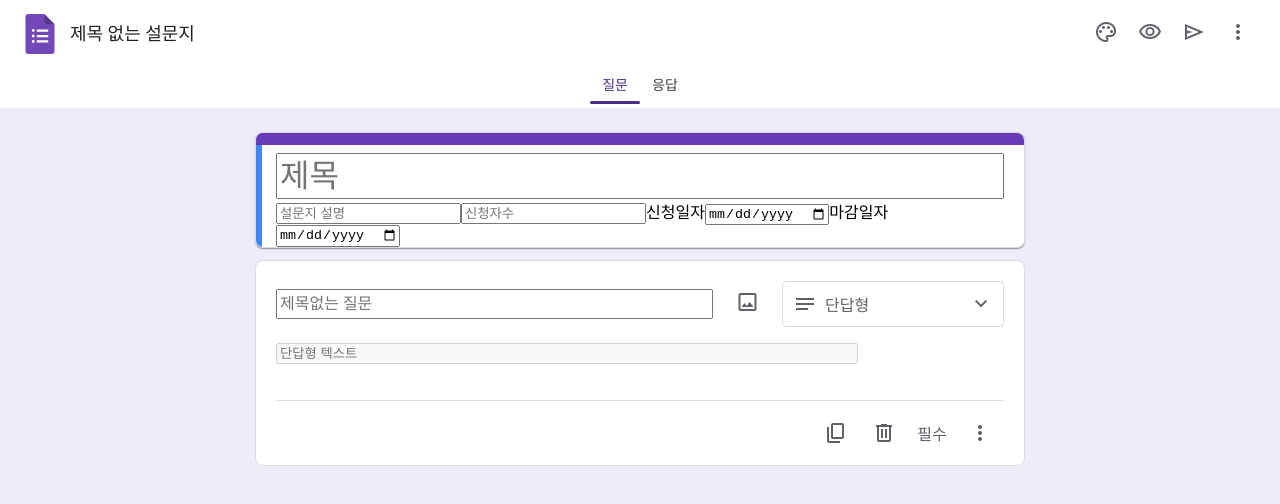
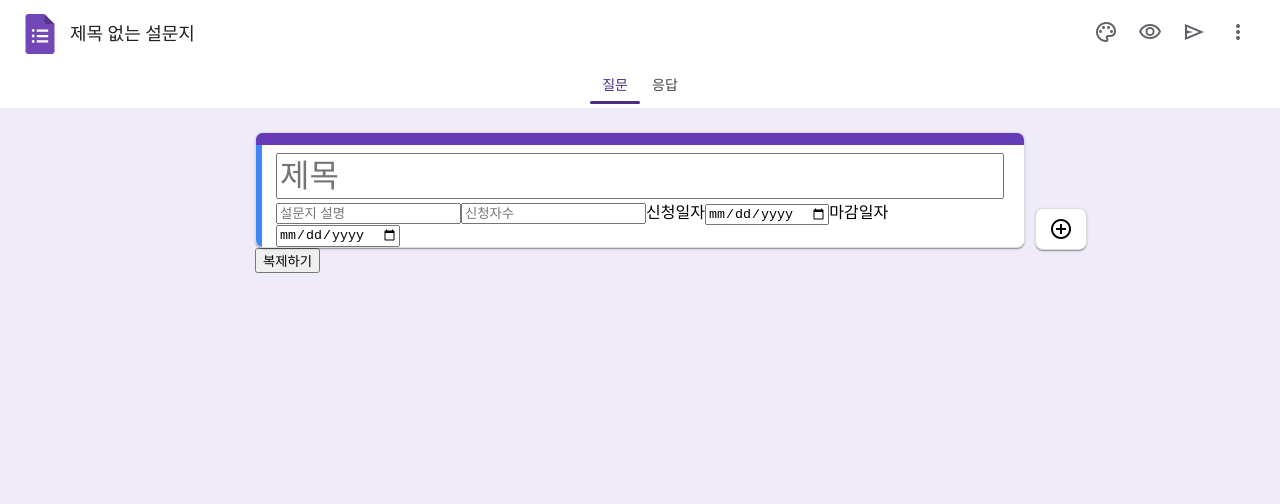
Before and after one commit to firsthandcraft/VuePrac, a Vue app in the folder googleform/: page / in a window 1280 px wide. Shown: the top 504 px of the page. Built offline with nearby package versions, Linux system fonts and the light colour scheme; a web font is replaced by a local one.

Commit message:
추가까지 완료

```diff
--- a/googleform/src/components/Content.vue
+++ b/googleform/src/components/Content.vue
@@ -9,15 +9,33 @@
             <span>마감일자</span><input type="date" placeholder="일자">
         </article>
         <!-- 선택응답 -->
+        <button @click="cloneComponent">복제하기</button>
+        <div v-for="(component, index) in clonedComponents" :key="index">
         <ContentMain/>
-
+        </div>
+        <ContentNav/>
+        <div style="height:1800px"></div>
    </div>
 </template>
 <script>
+import { ref } from 'vue';
 import ContentMain from './ContentMain.vue';
+import ContentNav from './ContentNav.vue';
 
     export default{
-        components:{ContentMain},
+        components:{ContentMain,ContentNav},
+         setup() {
+            const clonedComponents = ref([]);
+            const cloneComponent = () => {
+            const newIndex = clonedComponents.value.length;
+            clonedComponents.value.push(newIndex);
+            };
+
+            return {
+            clonedComponents,
+            cloneComponent,
+            };
+        },
 
     }
 
@@ -25,7 +43,7 @@ import ContentMain from './ContentMain.vue';
 <style scoped>
     @import url("../index.css");
     /* contentWrap */
-    .contentWrap{padding: 12px 0 64px;margin: auto;width:90%;max-width: 770px;min-width:370px;}
+    .contentWrap{padding: 12px 0 64px;margin: auto;width:90%;max-width: 770px;min-width:370px;position: relative;}
     .c_title{padding-bottom: 24px;position: relative;overflow: hidden;}
     /* c_title제목 */
     .c_title::before{content:"";position:absolute;top:0;left:0; width:100%;height:12px;background:rgb(103, 58, 183);z-index:10;}
--- a/googleform/src/components/ContentMain.vue
+++ b/googleform/src/components/ContentMain.vue
@@ -5,11 +5,11 @@
                 <input class="cc_qustion" type="text" placeholder="제목없는 질문">
 
                 <!--설명 이미지-->
-                <a class="cc_image" href="#">
+                <div class="cc_image" >
                     <label><span class="material-symbols-outlined">image</span>
                     <input type="file" hidden  @change="fileChange" >
                     </label>
-                </a>
+                </div>
                 <!--질문유형-->
                 <div class="selectWrap">
                     <ul class="select_header" @click="toggleDropdown">
@@ -58,7 +58,7 @@
                             <p>
                                 <input type="text"  v-bind:value="d"  @change="setRadioInput(index,$event)" >
                             </p>
-                            <span class="material-symbols-outlined optiondelete" v-if="index !== 0" @click="remove_radio_option(index)">close</span>
+                            <span class="material-symbols-outlined optiondelete close_btn" v-if="index !== 0" @click="remove_radio_option(index)">close</span>
                         </li>
                     </ul>
                     <div class="inputType" v-if="add_radio==true">
@@ -66,7 +66,7 @@
                         <p>
                             <input type="text" value="기타..." disabled>
                         </p>
-                            <span class="material-symbols-outlined"  @click="add_radio = false">close</span>
+                            <span class="material-symbols-outlined close_btn"  @click="add_radio = false">close</span>
                     </div>
                     <div class="inputType" >
                         <p>
@@ -85,14 +85,14 @@
                             <p>
                                 <input type="text" :value="c" @change="setCheckInput(index,$event)"  >
                             </p>
-                            <span class="material-symbols-outlined optiondelete" v-if="index !== 0" @click="remove_check_option(index)">close</span>
+                            <span class="material-symbols-outlined optiondelete close_btn" v-if="index !== 0" @click="remove_check_option(index)">close</span>
                         </li>
                     </ul>
                     <div class="inputType" v-if="add_check==true" >
                         <p>
                             <span class="material-symbols-outlined">square</span>
                             <input type="text" value="기타..." disabled>
-                            <span class="material-symbols-outlined" @click="add_check = false">close</span>
+                            <span class="material-symbols-outlined close_btn" @click="add_check = false">close</span>
                         </p>
                     </div>
                     <div class="inputType" >
@@ -117,7 +117,6 @@
                 <p><span class="material-symbols-outlined">delete</span></p>
                 <p class="necessary">필수</p>
                 <p><span class="material-symbols-outlined">more_vert</span></p>
-
             </div>
         </article>
 </template>
@@ -240,6 +239,7 @@ import { reactive, ref } from "vue";
     .options{width:100%; position:absolute;top:0;left:0; min-width: 209px;box-shadow: 0 1px 2px 0 rgba(60,64,67,.3), 0 2px 6px 2px rgba(60,64,67,.15);background: #fff;}
     .options li{padding:8px;}
     .options li:hover{background-color: rgba(0,0,0,.2);}
+
     /*  중간 */
     .inputType{display:flex;align-items:center;}
     .inputType>p{width:80%;display:flex;align-items:center;}
--- /dev/null
+++ b/googleform/src/components/ContentNav.vue
@@ -0,0 +1,35 @@
+<template>
+       <ul class="contentNav" :style="{ top: bannerTop }">
+            <li><span class="material-symbols-outlined">add_circle</span></li>
+        </ul>
+</template>
+<script>
+import { ref, reactive, onMounted } from 'vue';
+
+    export default{
+        setup() {
+            const floatPosition = 100; // 예시로 값 설정
+            const currentTop = ref(0);
+            const bannerTop = ref('0px'); // 초기값 설정
+
+            const handleScroll = () => {
+            currentTop.value = window.scrollY;
+            bannerTop.value = `${currentTop.value + floatPosition}px`;
+            };
+
+            onMounted(() => {
+            window.addEventListener('scroll', handleScroll);
+            handleScroll(); // 초기 스크롤 위치 설정
+            });
+
+            return {floatPosition,currentTop,
+            bannerTop,handleScroll,
+            };
+        },
+    };
+</script>
+<style scoped>
+    @import url("../index.css");
+    .contentNav{width:50px;position: absolute;right:-62px;background:#fff;transition: all .3s cubic-bezier(0.4,0,0.2,1);box-shadow: 0 2px 1px -1px rgba(0,0,0,0.2), 0 1px 1px 0 rgba(0,0,0,0.141), 0 1px 3px 0 rgba(0,0,0,0.122);border: 1px solid #dadce0;border-radius: 8px;}
+    .contentNav li{display:flex;justify-content:center;padding:8px 0;cursor: pointer;}
+</style>
--- a/googleform/src/index.css
+++ b/googleform/src/index.css
@@ -6,6 +6,8 @@ a{text-decoration:none;}
 input{box-sizing:border-box;}
 /*font color*/
 .cc_image,.cc_bottom,.selectWrap,.inputType{color: #5f6368;fill: #5f6368;}
+/* curdor pointer */
+.cc_image span,.close_btn{cursor: pointer;}
 /* form active */
 .contentWrap article{padding:20px 20px 0;margin-top: 12px;border: 1px solid #dadce0;border-radius: 8px;background:#fff;}
 .contentWrap article.active{position: relative;box-shadow: 0 2px 1px -1px rgba(0,0,0,0.2), 0 1px 1px 0 rgba(0,0,0,0.141), 0 1px 3px 0 rgba(0,0,0,0.122);}
```
